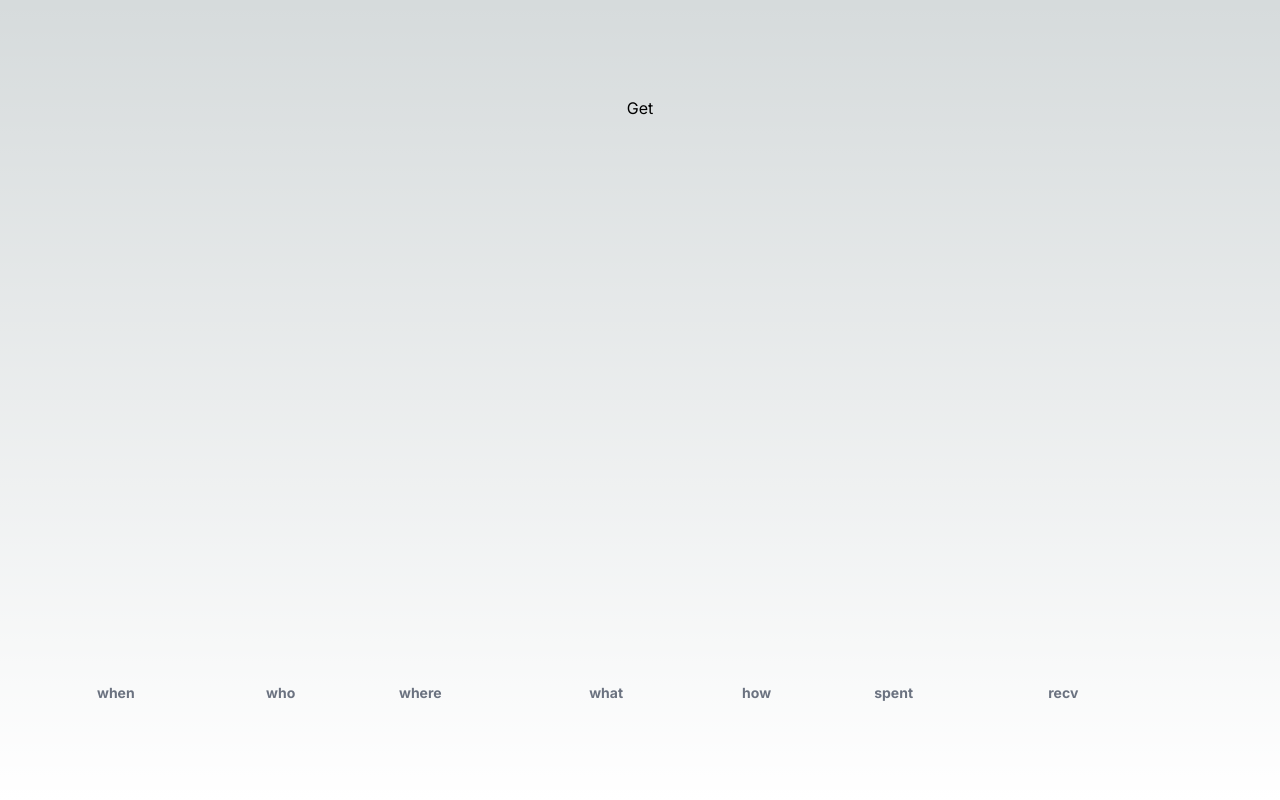
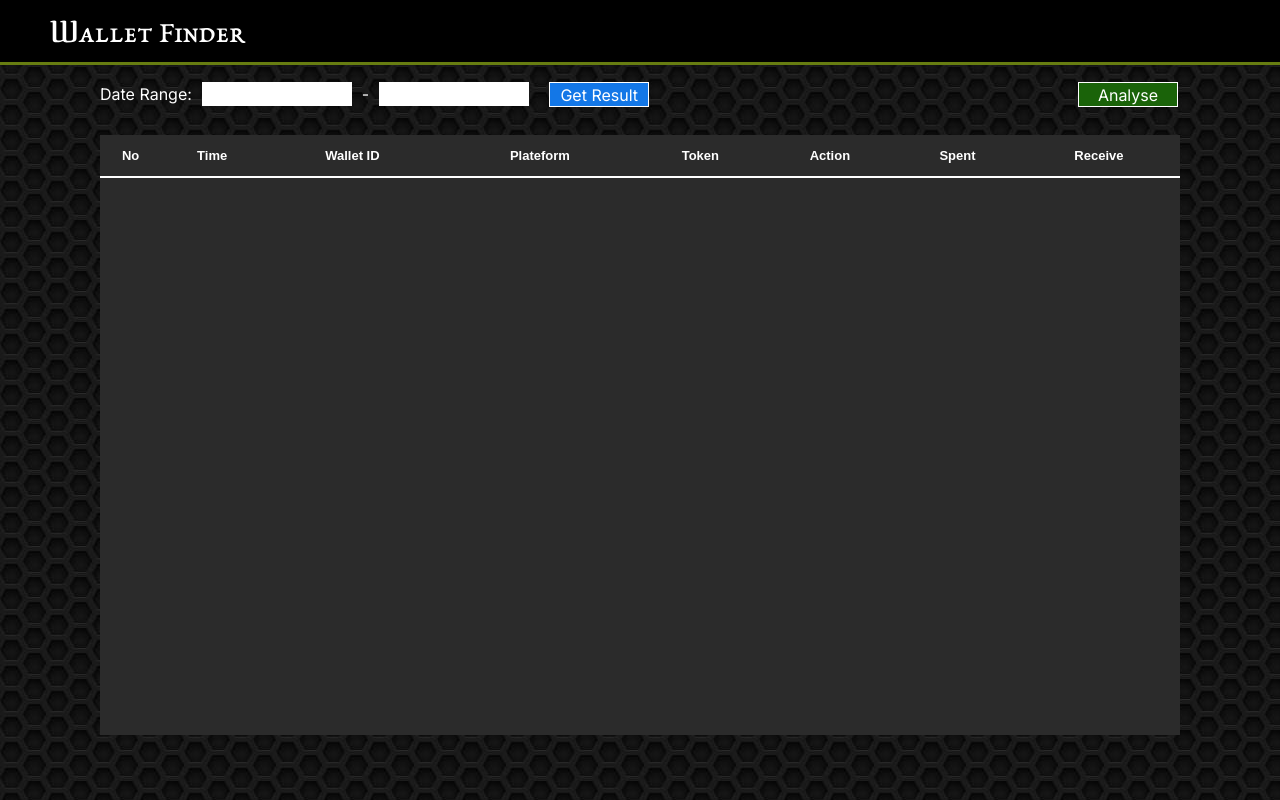
Before and after one commit to DavidSparker0417/sol-tr-analyzer, a Next.js app in the folder frontend/: page / in a window 1280 px wide. Built offline with nearby package versions, Linux system fonts and the light colour scheme.

Commit message:
ui changed

```diff
--- a/frontend/src/app/layout.tsx
+++ b/frontend/src/app/layout.tsx
@@ -2,10 +2,12 @@ import type { Metadata } from "next";
 import { Inter } from "next/font/google";
 import "./globals.css";
 
+import Logo from './img/logo.png';
+
 const inter = Inter({ subsets: ["latin"] });
 
 export const metadata: Metadata = {
-  title: "Create Next App",
+  title: "Wallet Finder",
   description: "Generated by create next app",
 };
 
@@ -16,7 +18,10 @@ export default function RootLayout({
 }>) {
   return (
     <html lang="en">
-      <body className={inter.className}>{children}</body>
+      <body className={inter.className}>
+        <div id="header"></div>
+        {children}
+        </body>
     </html>
   );
 }
--- a/frontend/src/app/page.tsx
+++ b/frontend/src/app/page.tsx
@@ -2,6 +2,7 @@
 import axios from "axios";
 import Image from "next/image";
 import { useState } from "react";
+import "./style.css";
 
 export default function Home() {
   const [transactions, setTransactions] = useState([])
@@ -16,33 +17,42 @@ export default function Home() {
   }
   return (
     <main className="flex min-h-screen flex-col items-center justify-between p-24">
-      <div>
-        <button onClick={() => fetchTransactions()}>Get</button>
+      <div id="action_area">
+        <label>Date Range: </label>
+        <input type="calendar" id="txt_start"></input>
+        <label> - </label>
+        <input type="calendar" id="txt_end"></input>
+        <input type="button" id="btn_get_result" onClick={() => fetchTransactions()} value="Get Result"></input>
+        <input type="button" id="btn_view_analyse" value="Analyse"></input>
       </div>
       {
-        fetching
-          ? <h1>Fetching ...</h1>
-          : <table className="w-full text-sm text-left rtl:text-right text-gray-500 dark:text-gray-400">
+        <table className="main_table">
             <thead>
               <tr>
-                <th>when</th>
-                <th>who</th>
-                <th>where</th>
-                <th>what</th>
-                <th>how</th>
-                <th>spent</th>
-                <th>recv</th>
+                <th>No</th>
+                <th>Time</th>
+                <th>Wallet ID</th>
+                <th>Plateform</th>
+                <th>Token</th>
+                <th>Action</th>
+                <th>Spent</th>
+                <th>Receive</th>
               </tr>
             </thead>
             <tbody>
               {
-                transactions.map((t: any) => {
+                fetching
+                ? <h1>Fetching Data ...</h1>
+                :
+                transactions.map((t: any, i: number) =>
+                {
                   return (<tr>
+                    <td>{i}</td>
                     <td>{t.when}</td>
                     <td>{t.who}</td>
                     <td>{t.where}</td>
                     <td>{t.what}</td>
-                    <td>{t.how}</td>
+                    <td class={t.how}>{t.how}</td>
                     <td>{t.sentAsset.amount}</td>
                     <td>{t.rcvAsset.amount}</td>
                   </tr>
--- /dev/null
+++ b/frontend/src/app/style.css
@@ -0,0 +1,126 @@
+body
+{
+	background: url(img/background.jpg);
+}
+
+#header
+{
+	position: absolute;
+	width: 100%;
+	height: 65px;
+	background-color: #000;
+	background-image: url(img/logo.png);
+	background-repeat: no-repeat;
+	background-position: 50px 20px;
+	border-bottom: 3px solid #677d11;
+}
+
+#action_area
+{
+	position: absolute;
+	width: 100%;
+	height: 50px;
+	top: 72px;
+	padding-top: 10px;
+	padding-left: 10px;
+}
+
+#action_area label
+{
+	color: white;
+	margin-left: 10px;
+	margin-right: 10px;
+	float: left;
+}
+
+#action_area label:first-child
+{
+	margin-left: 90px;
+}
+
+#action_area input[type="calendar"]
+{
+	width: 150px;
+	float: left;
+}
+
+#btn_get_result
+{
+	width: 100px;
+	height: 25px;
+	background: #1377e7;
+	color : white;
+	margin-left: 20px;
+	border: 1px solid white;
+	cursor: pointer;
+	float: left;
+}
+
+#btn_view_analyse
+{
+	width: 100px;
+	height: 25px;
+	background: #1a6309;
+	color : white;
+	margin-right: 102px;
+	border: 1px solid white;
+	cursor: pointer;
+	float: right;
+}
+
+table
+{
+	top: 135px;
+	background: #2b2b2b;
+	width: calc(100% - 200px);
+	height: calc(100% - 200px);
+	position: absolute;
+	color: white;
+}
+
+table thead
+{
+	height: 42px;
+	font-size: 13px;
+	border-bottom: 2px solid white;
+	font-family: arial !important;
+	font-weight: normal !important;
+}
+
+table thead th
+{
+	text-align: center;
+}
+
+table tbody
+{
+	text-align: center;
+	font-size: 12px;
+}
+
+table tbody tr td
+{
+	padding : 10px 0px;
+}
+
+table tbody tr td.sell
+{
+	color: red;
+}
+
+table tbody tr td.buy
+{
+	color: #0dcd0d;
+}
+
+table tbody tr:nth-child(2n)
+{
+	background-color: #484545;
+}
+
+table tbody h1
+{
+	position: absolute;
+	top: 300px;
+	left: calc(50% - 30px);
+}
```
Also changed, not shown: frontend/src/app/img/background.jpg (added), frontend/src/app/img/logo.png (added).
